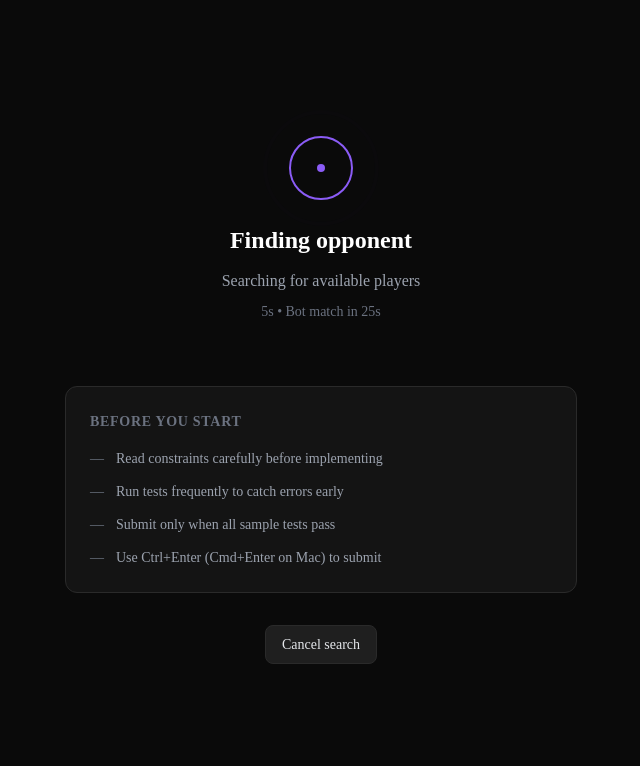
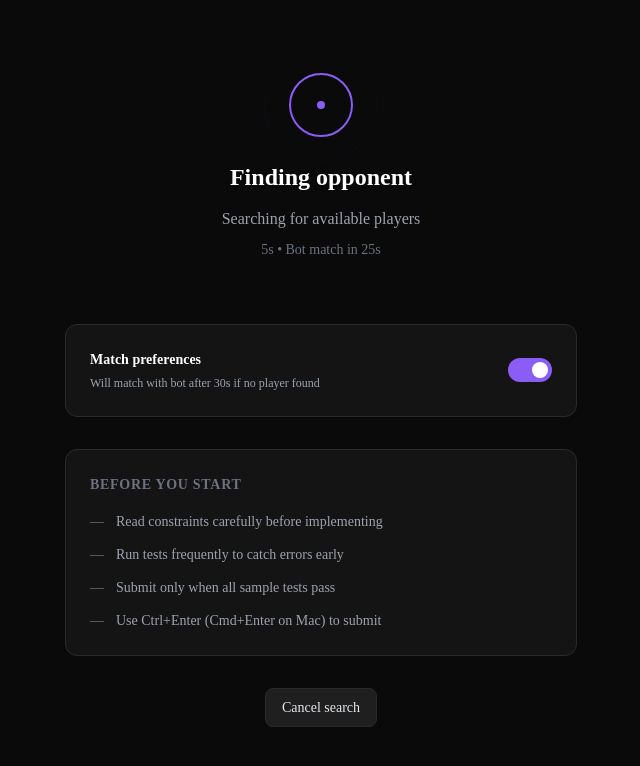
Before and after one commit to tanay-jagadeesh/leetcode-competition, a Next.js app: page /queue in a window 1280 px wide. Shown: the top 766 px of the page, without its empty margins (319-959 px from the left). Built offline with nearby package versions, Linux system fonts and the light colour scheme; no server answers; the database is empty.

Commit message:
api fixes

```diff
--- a/app/queue/page.tsx
+++ b/app/queue/page.tsx
@@ -12,6 +12,7 @@ export default function QueuePage() {
   const [playerId] = useState(() => getPlayerId())
   const [matchId, setMatchId] = useState<string | null>(null)
   const [status, setStatus] = useState<'searching' | 'matched'>('searching')
+  const [allowBotMatch, setAllowBotMatch] = useState(true)
 
   useEffect(() => {
     let timer: NodeJS.Timeout
@@ -93,6 +94,8 @@ export default function QueuePage() {
           )
           .subscribe()
 
+        // Only set bot timeout if user allows bot matches
+        if (allowBotMatch) {
           botTimeout = setTimeout(async () => {
             const botId = `bot_${uuidv4()}`
             try {
@@ -110,6 +113,7 @@ export default function QueuePage() {
             setCurrentMatchId(newMatch.id)
             setTimeout(() => router.push(`/race/${newMatch.id}`), 800)
           }, 30000)
+        }
 
       } catch (error) {
         console.error('Error finding match:', error)
@@ -127,7 +131,7 @@ export default function QueuePage() {
       clearTimeout(botTimeout)
       if (channel) channel.unsubscribe()
     }
-  }, [playerId, router])
+  }, [playerId, router, allowBotMatch])
 
   const handleCancel = () => {
     if (matchId) {
@@ -159,16 +163,44 @@ export default function QueuePage() {
           {status === 'searching' ? (
             <div className="space-y-2">
               <p className="text-muted">
-                Searching for available players
+                {allowBotMatch ? 'Searching for available players' : 'Waiting for a real player'}
               </p>
               <p className="text-sm text-subtle font-mono">
-                {waitTime}s{waitTime < 30 && ` • Bot match in ${30 - waitTime}s`}
+                {waitTime}s{allowBotMatch && waitTime < 30 && ` • Bot match in ${30 - waitTime}s`}
               </p>
             </div>
           ) : (
             <p className="text-success">Starting match...</p>
           )}
         </div>
+
+        {/* Match type toggle */}
+        {status === 'searching' && (
+          <div className="card p-6 mb-8">
+            <div className="flex items-center justify-between">
+              <div className="flex-1">
+                <h3 className="text-sm font-semibold mb-1">Match preferences</h3>
+                <p className="text-xs text-muted">
+                  {allowBotMatch
+                    ? 'Will match with bot after 30s if no player found'
+                    : 'Only real players (may wait longer)'}
+                </p>
+              </div>
+              <button
+                onClick={() => setAllowBotMatch(!allowBotMatch)}
+                className={`relative inline-flex h-6 w-11 items-center rounded-full transition-colors ${
+                  allowBotMatch ? 'bg-accent' : 'bg-base-border'
+                }`}
+              >
+                <span
+                  className={`inline-block h-4 w-4 transform rounded-full bg-white transition-transform ${
+                    allowBotMatch ? 'translate-x-6' : 'translate-x-1'
+                  }`}
+                />
+              </button>
+            </div>
+          </div>
+        )}
 
         {/* Tips section */}
         {status === 'searching' && (
```
Also changed, not shown: lib/ai-hints.ts (+17 -4 lines). Lines whose indentation alone changed are shown as unchanged.
